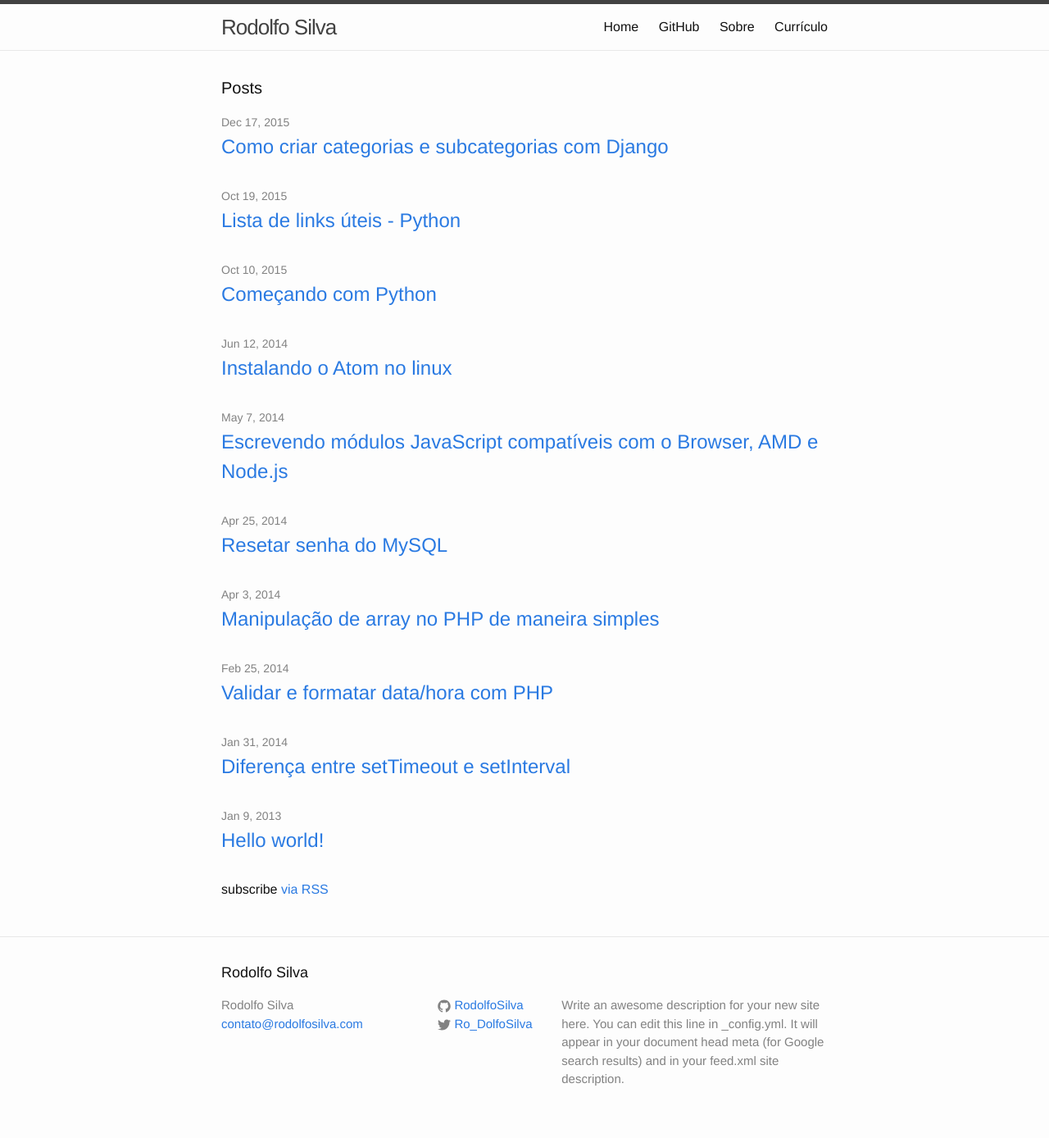
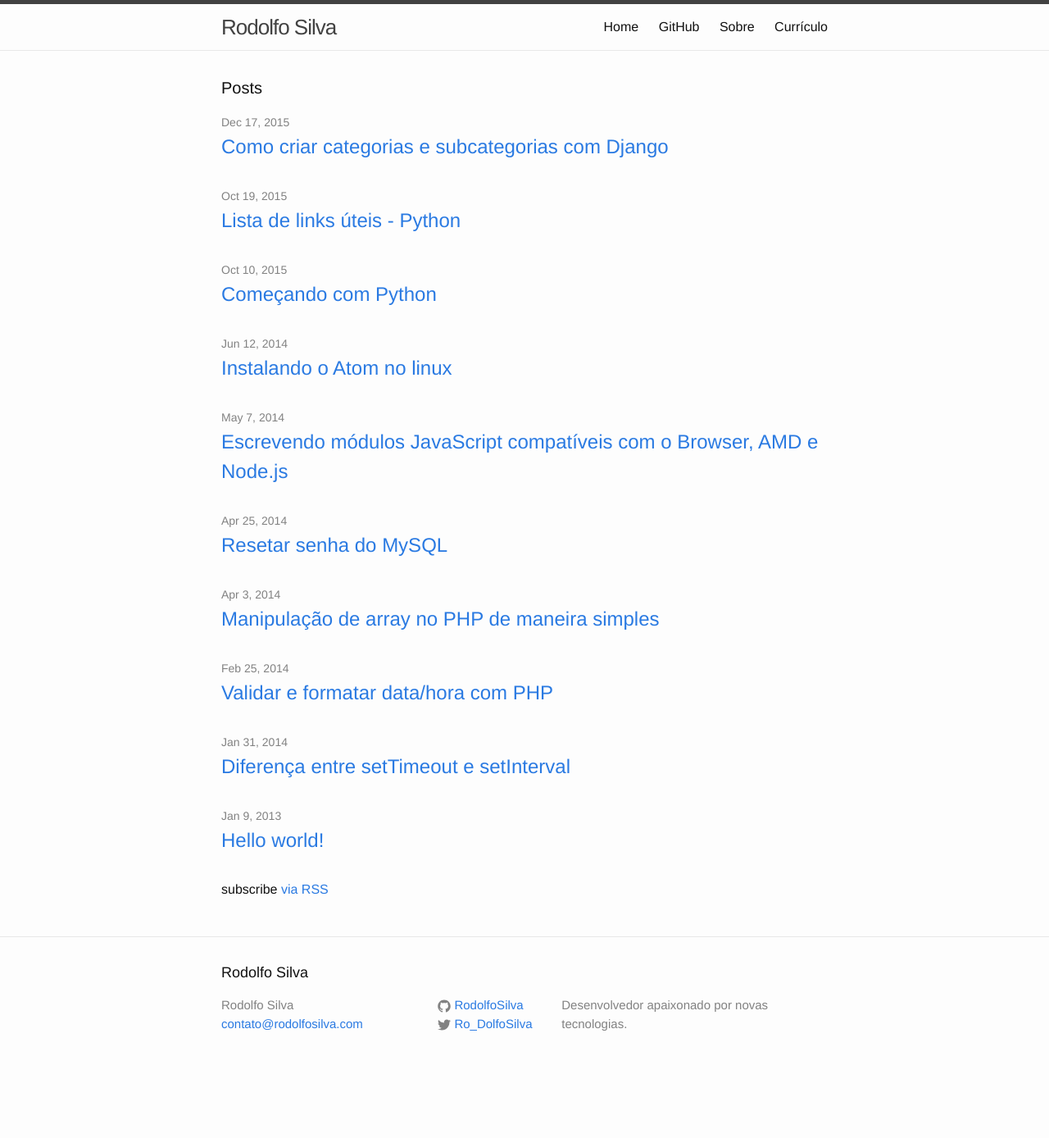
Before and after one commit to RodolfoSilva/rodolfosilva.github.io, a Jekyll site: the page built from index.html, in a window 1280 px wide. Shown: the whole page at 82% size. Built offline with Jekyll 4.4.1, drawn with Linux system fonts in a browser that asks for light colours; after the commit the page ends 1320 px from its top, so only the background shows below that.

Commit message:
Alteração na descrição

```diff
--- a/_config.yml
+++ b/_config.yml
@@ -9,9 +9,7 @@
 title: Rodolfo Silva
 email: contato@rodolfosilva.com
 description: > # this means to ignore newlines until "baseurl:"
-  Write an awesome description for your new site here. You can edit this
-  line in _config.yml. It will appear in your document head meta (for
-  Google search results) and in your feed.xml site description.
+  Desenvolvedor apaixonado por novas tecnologias.
 baseurl: "" # the subpath of your site, e.g. /blog
 #url: "http://rodolfosilva.com" # the base hostname & protocol for your site
 twitter_username: Ro_DolfoSilva
```
